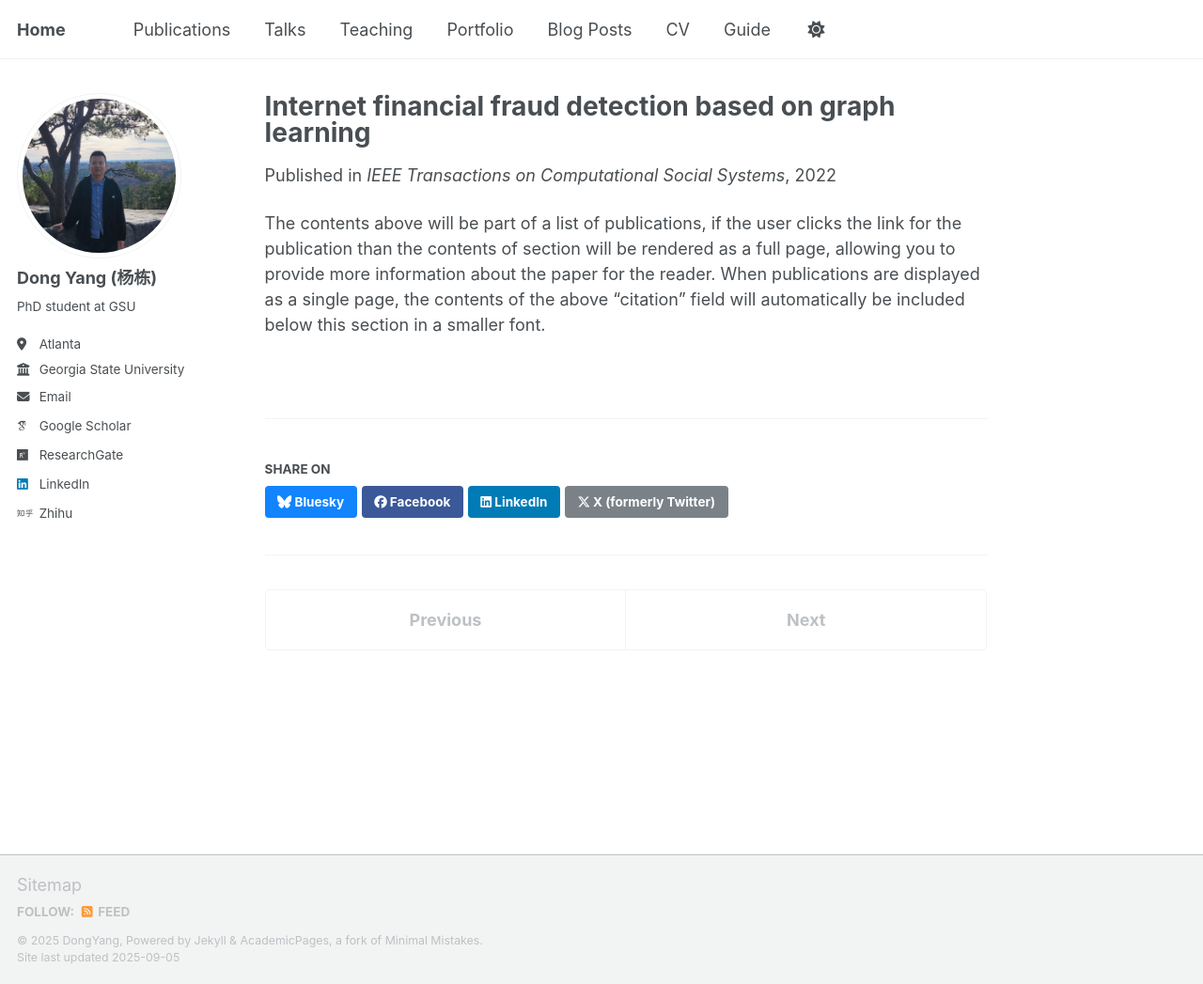
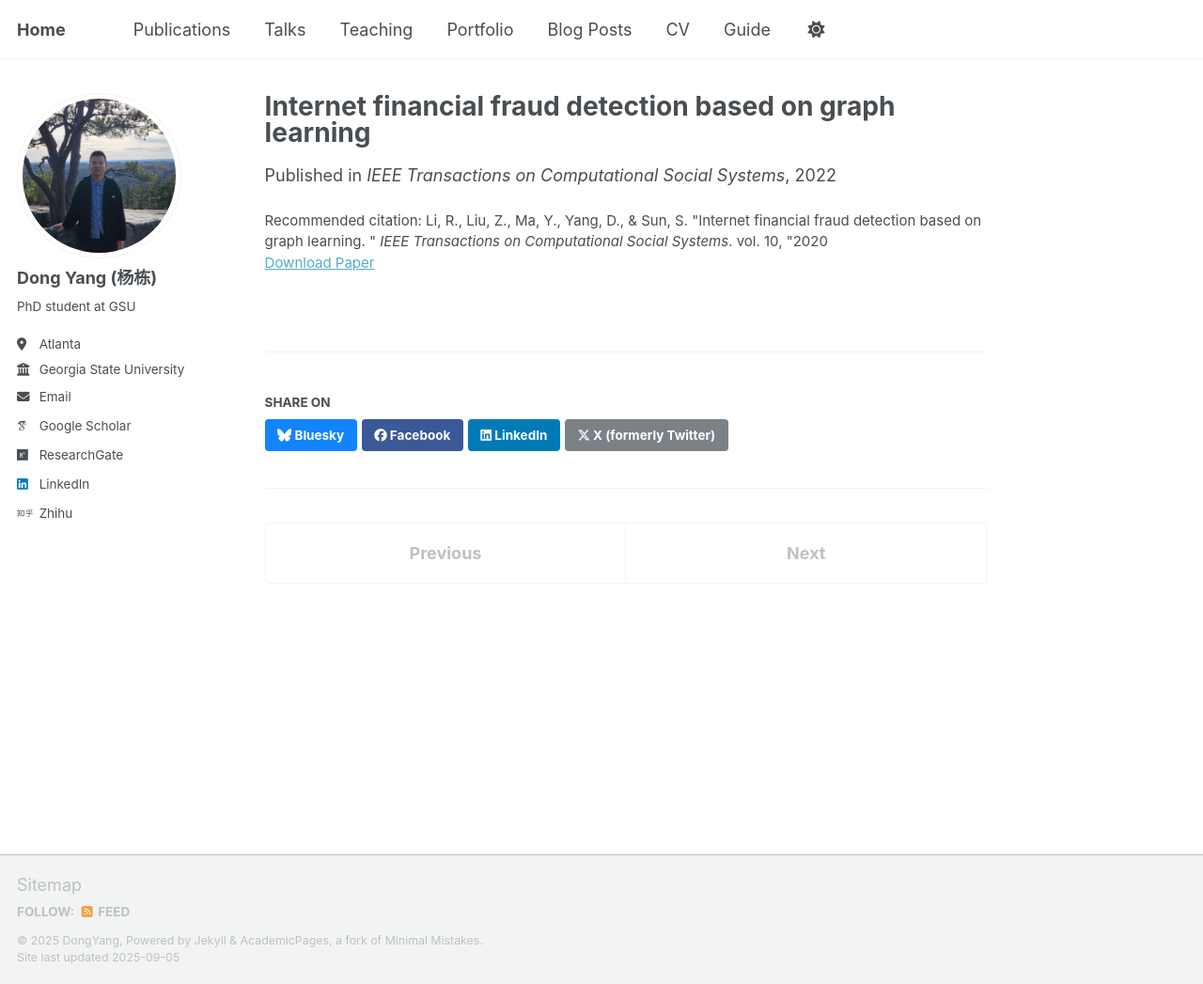
Before and after one commit to DongYang26/DongYang26.github.io, a Jekyll site: the page built from _publications/2022-07-15-li2022internet.md, in a window 1280 px wide and 1047 px high. Shown: the whole window at 94% size. Built offline with Jekyll 4.4.1, drawn with Linux system fonts in a browser that asks for light colours; some web fonts are replaced; a script that is not in the unit is left out.

Commit message:
Update 2022-07-15-li2022internet.md

```diff
--- a/_publications/2022-07-15-li2022internet.md
+++ b/_publications/2022-07-15-li2022internet.md
@@ -7,5 +7,5 @@ category: manuscripts # conferences
 date: 2022-07-15
 venue: 'IEEE Transactions on Computational Social Systems'
 paperurl: 'https://doi.org/10.1109/TCSS.2022.3189368'
+citation: 'Li, R., Liu, Z., Ma, Y., Yang, D., & Sun, S. &quot;Internet financial fraud detection based on graph learning. &quot; <i>IEEE Transactions on Computational Social Systems</i>. vol. 10, &quot;2020'
 ---
-The contents above will be part of a list of publications, if the user clicks the link for the publication than the contents of section will be rendered as a full page, allowing you to provide more information about the paper for the reader. When publications are displayed as a single page, the contents of the above "citation" field will automatically be included below this section in a smaller font.
```
